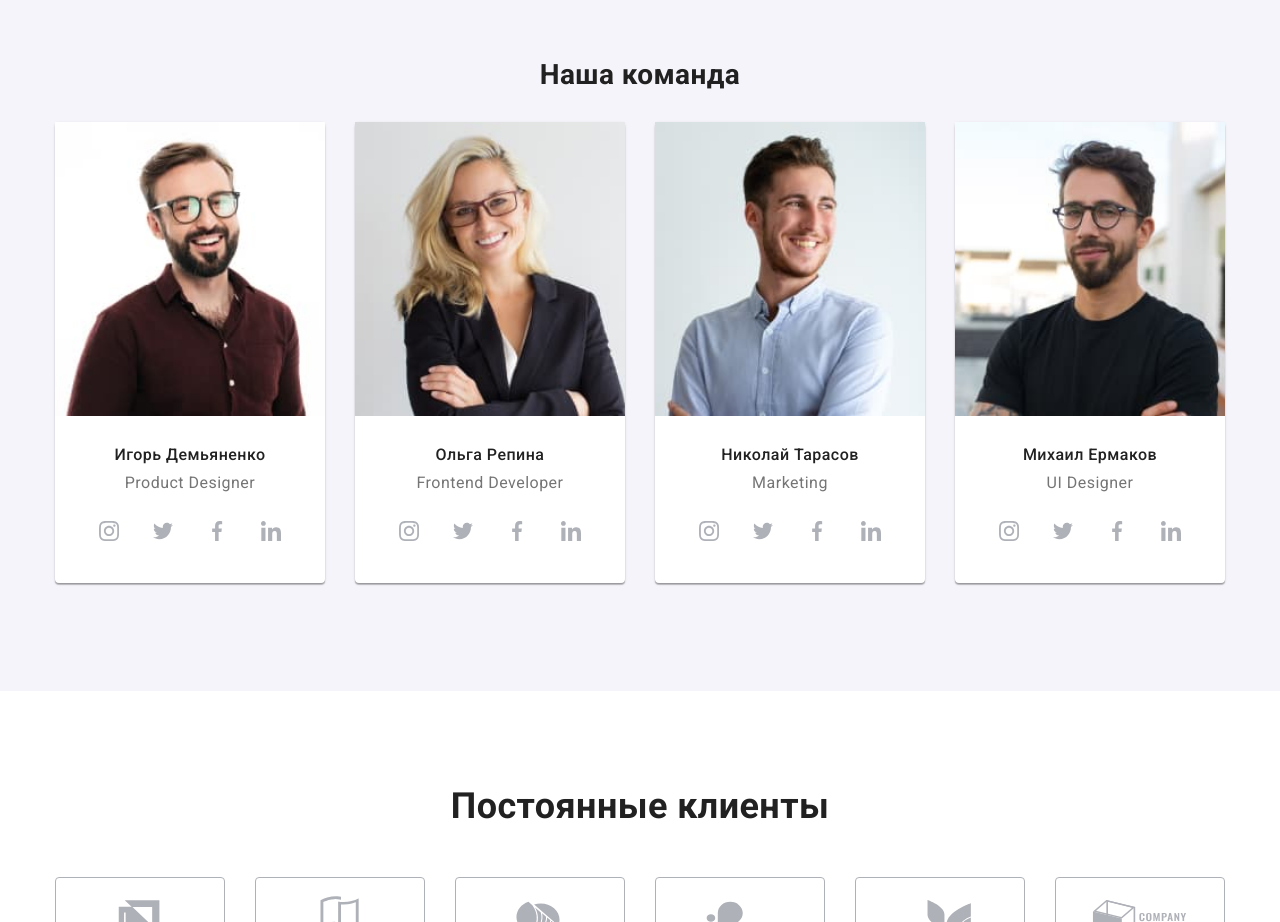
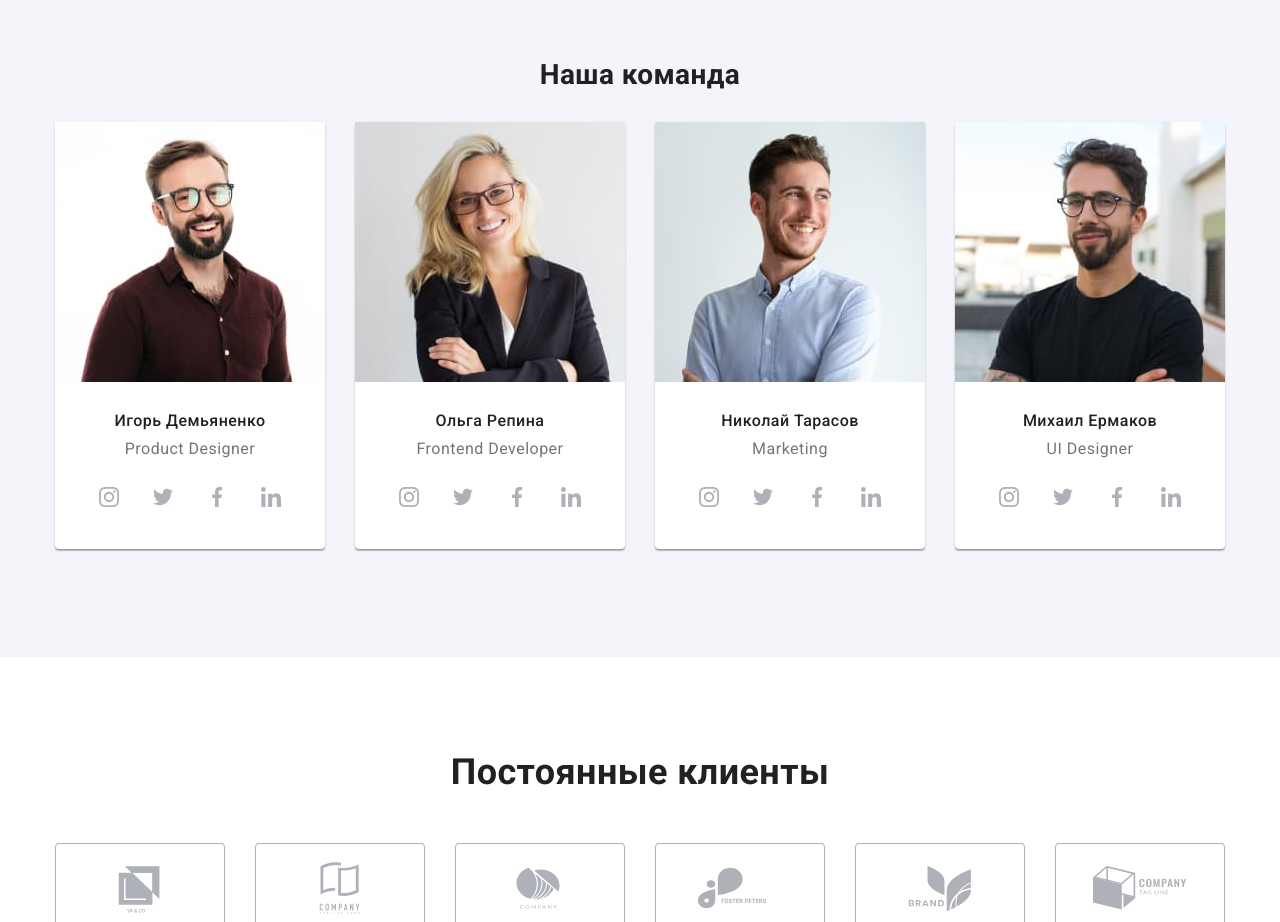
Before and after one commit to djbob2000/goit-markup-hw-08, a plain HTML site: page index.html in a window 1280 px wide. Shown: the part 1660-2582 px from the top of the page. Drawn offline with nearby package versions, Linux system fonts and the light colour scheme.

Commit message:
fix wrong class photo

```diff
--- a/index.html
+++ b/index.html
@@ -224,7 +224,11 @@
                   media="(min-width:300px)"
                   srcset="./images/team/igor-450.jpg 1x, ./images/team/igor-450@2x.jpg 2x"
                 />
-                <img class="portfolio__img" src="images/team/igor-450.jpg" alt="Игорь Демьяненко" />
+                <img
+                  class="team-section__team-card-img"
+                  src="images/team/igor-450.jpg"
+                  alt="Игорь Демьяненко"
+                />
               </picture>
               <div class="team-section__team-thumb">
                 <h3 class="team-section__team-card-name">Игорь Демьяненко</h3>
@@ -278,7 +282,11 @@
                   media="(min-width:300px)"
                   srcset="./images/team/olga-450.jpg 1x, ./images/team/olga-450@2x.jpg 2x"
                 />
-                <img class="portfolio__img" src="images/team/olga-450.jpg" alt="Ольга Репина" />
+                <img
+                  class="team-section__team-card-img"
+                  src="images/team/olga-450.jpg"
+                  alt="Ольга Репина"
+                />
               </picture>
               <div class="team-section__team-thumb">
                 <h3 class="team-section__team-card-name">Ольга Репина</h3>
@@ -331,7 +339,7 @@
                   srcset="./images/team/nikola-450.jpg 1x, ./images/team/nikola-450@2x.jpg 2x"
                 />
                 <img
-                  class="portfolio__img"
+                  class="team-section__team-card-img"
                   src="images/team/nikola-450.jpg"
                   alt="Николай Тарасов"
                 />
@@ -386,7 +394,11 @@
                   media="(min-width:300px)"
                   srcset="./images/team/mihail-450.jpg 1x, ./images/team/mihail-450@2x.jpg 2x"
                 />
-                <img class="portfolio__img" src="images/team/mihail-450.jpg" alt="Михаил Ермаков" />
+                <img
+                  class="team-section__team-card-img"
+                  src="images/team/mihail-450.jpg"
+                  alt="Михаил Ермаков"
+                />
               </picture>
               <div class="team-section__team-thumb">
                 <h3 class="team-section__team-card-name">Михаил Ермаков</h3>
```
